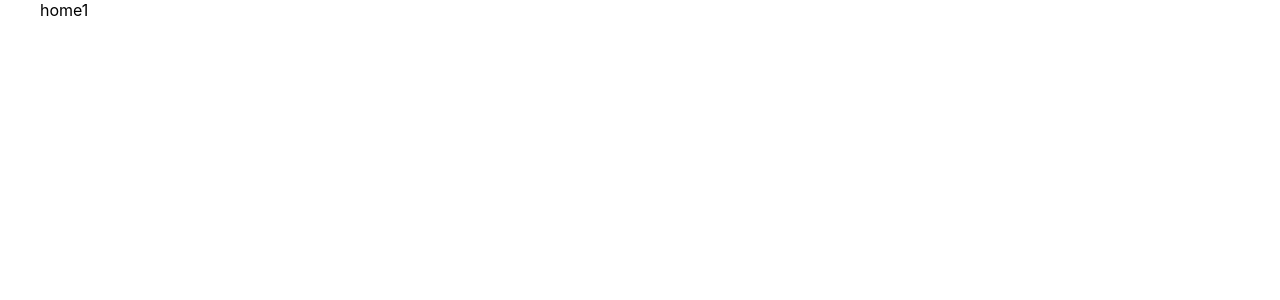
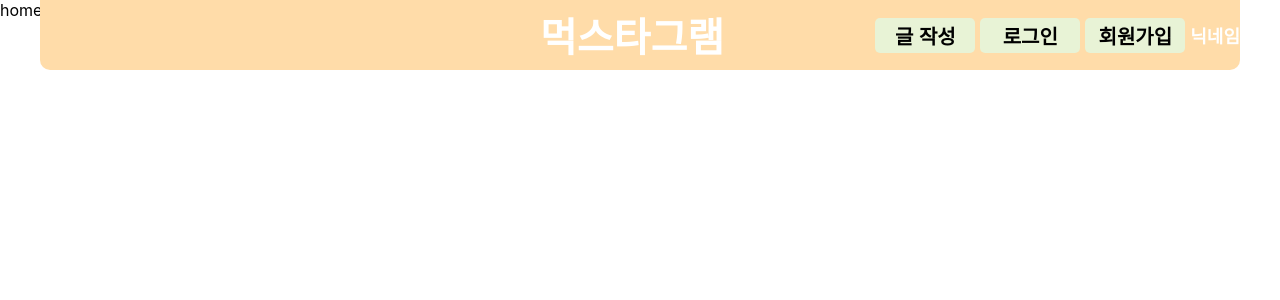
Before and after one commit to mukstagram/muckstartgram, a React (Create React App) app in the folder frontreact/: page / in a window 1280 px wide. Shown: the top 300 px of the page. Built offline with nearby package versions, Linux system fonts and the light colour scheme.

Commit message:
feat: Add Header component (#19)

```diff
--- /dev/null
+++ b/frontreact/src/components/Header/Header.js
@@ -0,0 +1,84 @@
+import React from 'react';
+import styled from 'styled-components';
+import { useNavigate } from 'react-router-dom';
+
+const Header = () => {
+  const navigate = useNavigate();
+
+  //글작성 이동핸들러
+  const foodPostHandler = () => {
+    //추후 로그인여부 확인하는 조건 필요
+    navigate('/foodPost');
+  };
+
+  const loginHandler = () => {
+    navigate('/login');
+  };
+
+  const signupHandler = () => {
+    navigate('/signUp');
+  };
+  return (
+    <Wrapheader>
+      <PageTitle>먹스타그램</PageTitle>
+      <WrapButton>
+        <ButtonStyle onClick={foodPostHandler}>글 작성</ButtonStyle>
+        <ButtonStyle onClick={loginHandler}>로그인</ButtonStyle>
+        <ButtonStyle onClick={signupHandler}>회원가입</ButtonStyle>
+        <NickTitle>닉네임</NickTitle>
+      </WrapButton>
+    </Wrapheader>
+  );
+};
+
+const Wrapheader = styled.div`
+  width: 100%;
+  height: 70px;
+  margin-bottom: 50px;
+  position: fixed;
+  left: 50%;
+  top: 0;
+  z-index: 2000;
+  transform: translateX(-50%);
+  width: 1200px;
+  height: 70px;
+  background-color: #ffdca9;
+  border-radius: 0 0 10px 10px;
+  display: flex;
+  align-items: center;
+  justify-content: space-between;
+  color: white;
+`;
+
+const PageTitle = styled.h1`
+  margin-left: 500px;
+  font-size: 40px;
+  font-weight: bold;
+`;
+
+const WrapButton = styled.div`
+  display: flex;
+  align-items: center;
+  justify-content: center;
+  gap: 5px;
+`;
+
+const ButtonStyle = styled.button`
+  width: 100px;
+  height: 35px;
+  font-size: 20px;
+  font-weight: bold;
+  border: none;
+  background-color: #e8f3d6;
+  border-radius: 5px;
+  &:hover {
+    background-color: #dae6c8;
+  }
+`;
+
+const NickTitle = styled.div`
+  font-size: large;
+  font-weight: 600;
+`;
+
+export default Header;
--- a/frontreact/src/shared/Layout.js
+++ b/frontreact/src/shared/Layout.js
@@ -1,17 +1,20 @@
-import React from "react";
-
-const layoutStyles = {
-  margin: "0 auto",
-  maxWidth: "1200px",
-  minWidth: "800px",
-};
+import React from 'react';
+import styled from 'styled-components';
+import Header from '../components/Header/Header';
 
 function Layout({ children }) {
   return (
-    <div>
-      <div style={{ ...layoutStyles }}>{children}</div>
-    </div>
+    <Wrap>
+      <Header />
+      <div>{children}</div>
+    </Wrap>
   );
 }
 
+const Wrap = styled.div`
+  margin: 0 auto;
+  maxwidth: 1200px;
+  minwidth: 800px;
+`;
+
 export default Layout;
```
